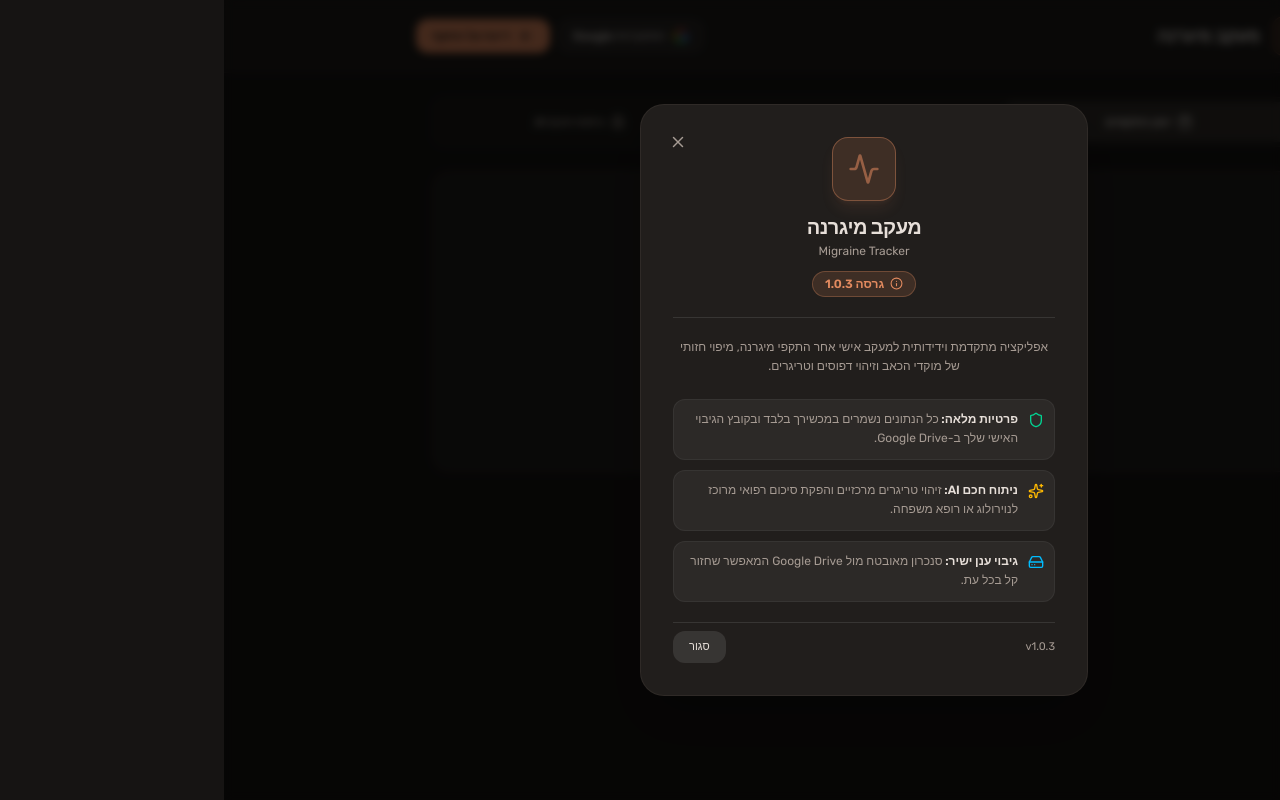
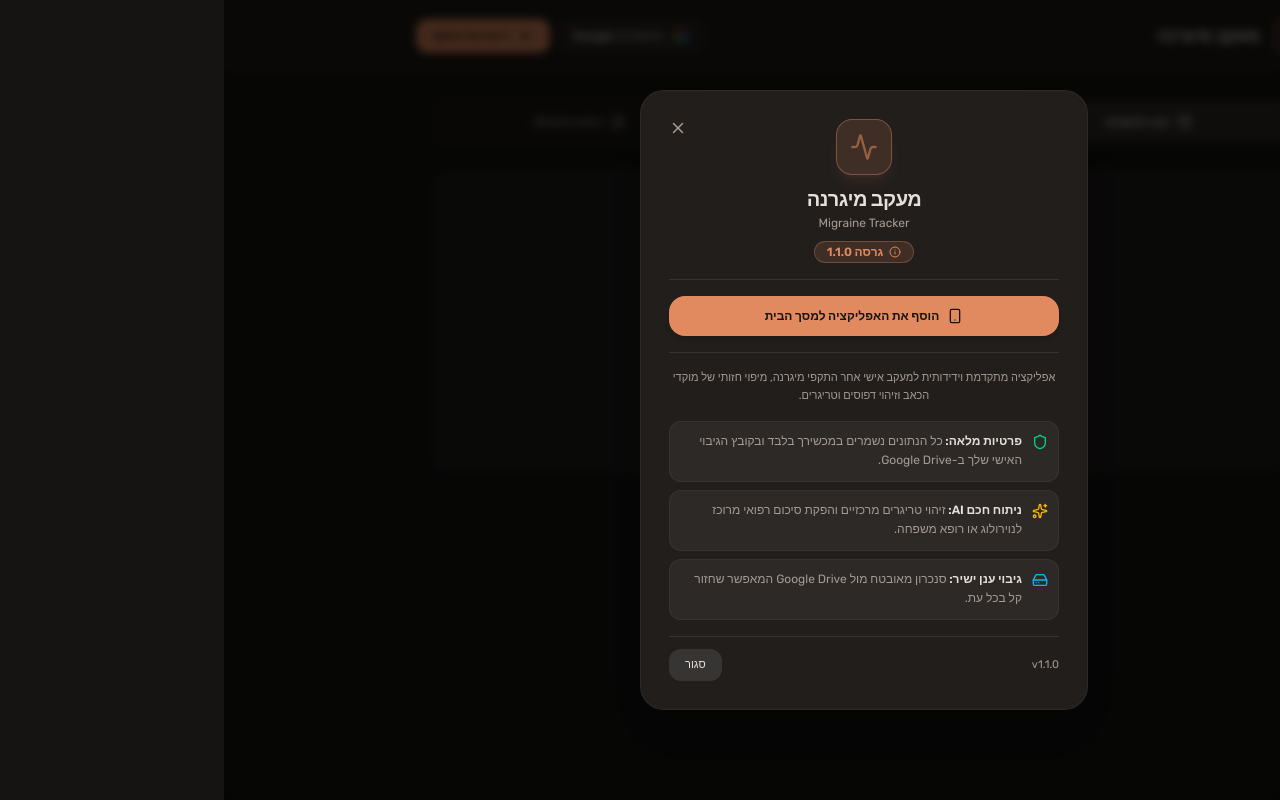
Before and after one commit to lAvishai/Migraine-Tracker, a React (Vite) app: page / in a window 1280 px wide. Both pictures are taken after a click on the button "מעקב מיגרנה". Built offline with nearby package versions, Linux system fonts and the light colour scheme.

Commit message:
feat: add 'Add to Home Screen' PWA action and manifest to About screen (v1.1.0)

```diff
--- a/index.html
+++ b/index.html
@@ -4,6 +4,11 @@
     <meta charset="UTF-8" />
     <meta name="viewport" content="width=device-width, initial-scale=1.0" />
     <link rel="icon" type="image/svg+xml" href="./favicon.svg" />
+    <link rel="manifest" href="./manifest.webmanifest" />
+    <meta name="theme-color" content="#211e1c" />
+    <meta name="apple-mobile-web-app-capable" content="yes" />
+    <meta name="apple-mobile-web-app-status-bar-style" content="black-translucent" />
+    <meta name="apple-mobile-web-app-title" content="מעקב מיגרנה" />
     <title>Migraine Tracker</title>
     <script src="https://accounts.google.com/gsi/client" async defer></script>
   </head>
--- a/package.json
+++ b/package.json
@@ -1,7 +1,7 @@
 {
   "name": "migraine-tracker",
   "private": true,
-  "version": "1.0.3",
+  "version": "1.1.0",
   "type": "module",
   "scripts": {
     "dev": "tsx server.ts",
--- a/src/components/AboutModal.tsx
+++ b/src/components/AboutModal.tsx
@@ -1,5 +1,17 @@
-import React, { useEffect } from "react";
-import { Activity, X, Shield, Sparkles, HardDrive, Info } from "lucide-react";
+import React, { useState, useEffect } from "react";
+import {
+  Activity,
+  X,
+  Shield,
+  Sparkles,
+  HardDrive,
+  Info,
+  Smartphone,
+  CheckCircle2,
+  Share,
+  PlusSquare,
+  ArrowDown
+} from "lucide-react";
 import { APP_VERSION } from "../types";
 
 interface AboutModalProps {
@@ -7,7 +19,23 @@ interface AboutModalProps {
   onClose: () => void;
 }
 
+// Global reference for PWA install event
+let deferredInstallPrompt: any = null;
+
+if (typeof window !== "undefined") {
+  window.addEventListener("beforeinstallprompt", (e) => {
+    e.preventDefault();
+    deferredInstallPrompt = e;
+  });
+}
+
 export default function AboutModal({ isOpen, onClose }: AboutModalProps) {
+  const [isStandalone, setIsStandalone] = useState(false);
+  const [canPrompt, setCanPrompt] = useState(false);
+  const [isIos, setIsIos] = useState(false);
+  const [showInstructions, setShowInstructions] = useState(false);
+  const [installSuccess, setInstallSuccess] = useState(false);
+
   useEffect(() => {
     const handleKeyDown = (e: KeyboardEvent) => {
       if (e.key === "Escape") onClose();
@@ -20,12 +48,73 @@ export default function AboutModal({ isOpen, onClose }: AboutModalProps) {
     };
   }, [isOpen, onClose]);
 
+  useEffect(() => {
+    if (typeof window === "undefined") return;
+
+    // Detect if running in standalone PWA mode
+    const standaloneMode =
+      window.matchMedia("(display-mode: standalone)").matches ||
+      (window.navigator as any).standalone === true;
+    setIsStandalone(standaloneMode);
+
+    // Detect iOS
+    const iosDevice = /iPhone|iPad|iPod/.test(navigator.userAgent) && !(window as any).MSStream;
+    setIsIos(iosDevice);
+
+    // Check if install prompt is ready
+    if (deferredInstallPrompt) {
+      setCanPrompt(true);
+    }
+
+    const handleBeforeInstall = (e: Event) => {
+      e.preventDefault();
+      deferredInstallPrompt = e;
+      setCanPrompt(true);
+    };
+
+    const handleAppInstalled = () => {
+      setInstallSuccess(true);
+      setIsStandalone(true);
+      setCanPrompt(false);
+      deferredInstallPrompt = null;
+    };
+
+    window.addEventListener("beforeinstallprompt", handleBeforeInstall);
+    window.addEventListener("appinstalled", handleAppInstalled);
+
+    return () => {
+      window.removeEventListener("beforeinstallprompt", handleBeforeInstall);
+      window.removeEventListener("appinstalled", handleAppInstalled);
+    };
+  }, [isOpen]);
+
+  const handleInstallClick = async () => {
+    if (isStandalone) return;
+
+    if (deferredInstallPrompt) {
+      try {
+        deferredInstallPrompt.prompt();
+        const { outcome } = await deferredInstallPrompt.userChoice;
+        if (outcome === "accepted") {
+          setInstallSuccess(true);
+          setCanPrompt(false);
+          deferredInstallPrompt = null;
+        }
+      } catch (err) {
+        console.error("Install prompt error:", err);
+      }
+    } else {
+      // Toggle manual instructions
+      setShowInstructions((prev) => !prev);
+    }
+  };
+
   if (!isOpen) return null;
 
   return (
     <div className="fixed inset-0 bg-black/70 backdrop-blur-xs flex items-center justify-center p-4 z-50 animate-in fade-in duration-200">
       <div
-        className="bg-warm-card border border-warm-border/80 rounded-3xl p-6 sm:p-8 max-w-md w-full shadow-2xl text-right relative animate-in zoom-in-95 duration-200"
+        className="bg-warm-card border border-warm-border/80 rounded-3xl p-6 sm:p-7 max-w-md w-full shadow-2xl text-right relative animate-in zoom-in-95 duration-200 max-h-[90vh] overflow-y-auto"
         onClick={(e) => e.stopPropagation()}
       >
         {/* Close Button */}
@@ -38,9 +127,9 @@ export default function AboutModal({ isOpen, onClose }: AboutModalProps) {
         </button>
 
         {/* Header with App Logo & Title */}
-        <div className="flex flex-col items-center text-center space-y-3 pb-5 border-b border-white/10">
-          <div className="w-16 h-16 rounded-2xl bg-sunset/15 border border-sunset/40 flex items-center justify-center text-sunset shadow-lg shadow-sunset/10">
-            <Activity size={32} className="animate-pulse" />
+        <div className="flex flex-col items-center text-center space-y-2.5 pb-4 border-b border-white/10">
+          <div className="w-14 h-14 rounded-2xl bg-sunset/15 border border-sunset/40 flex items-center justify-center text-sunset shadow-lg shadow-sunset/10">
+            <Activity size={28} className="animate-pulse" />
           </div>
           <div>
             <h2 className="text-xl font-bold text-warm-text tracking-tight">
@@ -50,19 +139,68 @@ export default function AboutModal({ isOpen, onClose }: AboutModalProps) {
           </div>
 
           {/* Version Badge */}
-          <div className="inline-flex items-center gap-1.5 px-3 py-1 rounded-full bg-sunset/15 border border-sunset/30 text-sunset text-xs font-semibold">
-            <Info size={13} />
+          <div className="inline-flex items-center gap-1.5 px-3 py-0.5 rounded-full bg-sunset/15 border border-sunset/30 text-sunset text-xs font-semibold">
+            <Info size={12} />
             <span>גרסה {APP_VERSION}</span>
           </div>
         </div>
 
+        {/* Add to Home Screen Action Section */}
+        <div className="py-4 border-b border-white/10 space-y-3">
+          {isStandalone || installSuccess ? (
+            <div className="flex items-center justify-center gap-2 py-3 px-4 bg-emerald-500/10 border border-emerald-500/20 text-emerald-400 rounded-2xl text-xs font-semibold">
+              <CheckCircle2 size={16} />
+              <span>האפליקציה מותקנת ופועלת ממסך הבית</span>
+            </div>
+          ) : (
+            <div className="space-y-2">
+              <button
+                onClick={handleInstallClick}
+                className="w-full flex items-center justify-center gap-2 py-3 px-4 bg-sunset hover:bg-sunset-hover active:scale-95 text-warm-dark font-bold text-xs rounded-2xl transition-all shadow-md cursor-pointer"
+              >
+                <Smartphone size={16} />
+                <span>הוסף את האפליקציה למסך הבית</span>
+              </button>
+
+              {/* Instructions Guide (for iOS or browsers without direct prompt) */}
+              {showInstructions && (
+                <div className="p-3.5 bg-white/5 border border-white/10 rounded-2xl text-[11px] text-warm-text/90 space-y-2 animate-in fade-in duration-150">
+                  {isIos ? (
+                    <div className="space-y-1.5">
+                      <p className="font-bold text-sunset flex items-center gap-1">
+                        <Share size={13} />
+                        <span>הוראות התקנה באייפון / אייפד (Safari):</span>
+                      </p>
+                      <ol className="list-decimal list-inside space-y-1 text-warm-muted pr-1">
+                        <li>לחץ על כפתור השיתוף בתחתית המסך <strong>(Share / ⎋)</strong>.</li>
+                        <li>גלול בתפריט ובחר ב-<strong>"הוסף למסך הבית" (Add to Home Screen)</strong> <PlusSquare size={12} className="inline mr-0.5" />.</li>
+                        <li>אשר בלחיצה על <strong>"הוסף" (Add)</strong> בפינה העליונה.</li>
+                      </ol>
+                    </div>
+                  ) : (
+                    <div className="space-y-1.5">
+                      <p className="font-bold text-sunset flex items-center gap-1">
+                        <ArrowDown size={13} />
+                        <span>הוראות התקנה בדפדפן:</span>
+                      </p>
+                      <p className="text-warm-muted leading-relaxed">
+                        לחץ על תפריט הדפדפן <strong>(3 נקודות ⋮)</strong> או על סמל ההתקנה בשורת הכתובת, ובחר ב-<strong>"התקן אפליקציה"</strong> או <strong>"הוסף למסך הבית"</strong>.
+                      </p>
+                    </div>
+                  )}
+                </div>
+              )}
+            </div>
+          )}
+        </div>
+
         {/* Description & Features */}
-        <div className="py-5 space-y-3.5 text-xs text-warm-text/90 leading-relaxed">
-          <p className="text-warm-muted text-center">
+        <div className="py-4 space-y-3 text-xs text-warm-text/90 leading-relaxed">
+          <p className="text-warm-muted text-center text-[11px]">
             אפליקציה מתקדמת וידידותית למעקב אישי אחר התקפי מיגרנה, מיפוי חזותי של מוקדי הכאב וזיהוי דפוסים וטריגרים.
           </p>
 
-          <div className="space-y-2.5 pt-2">
+          <div className="space-y-2 pt-1">
             <div className="flex items-start gap-2.5 bg-white/5 p-2.5 rounded-xl border border-white/5">
               <Shield size={16} className="text-emerald-400 shrink-0 mt-0.5" />
               <div>
@@ -90,7 +228,7 @@ export default function AboutModal({ isOpen, onClose }: AboutModalProps) {
         </div>
 
         {/* Footer */}
-        <div className="pt-2 flex items-center justify-between border-t border-white/10 text-[11px] text-warm-muted">
+        <div className="pt-3 flex items-center justify-between border-t border-white/10 text-[11px] text-warm-muted">
           <span>v{APP_VERSION}</span>
           <button
             onClick={onClose}
```
Also changed, not shown: manifest.webmanifest (added).
